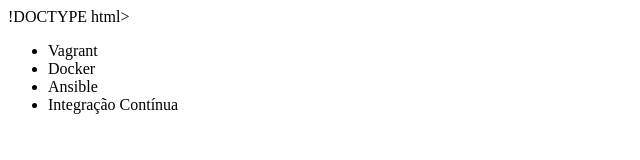
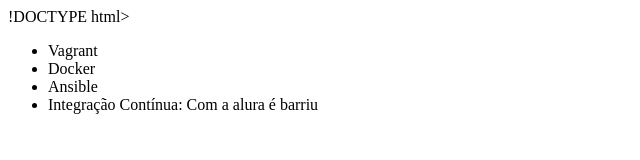
Before and after one commit to lcruz2214/usandoGIT, a plain HTML site: page index.html in a window 1280 px wide. Shown: the whole page, without its empty margins (0-640 px from the left). Drawn offline with Linux system fonts and the light colour scheme.

Commit message:
renomeado nome de curso

```diff
--- a/index.html
+++ b/index.html
@@ -9,7 +9,7 @@
         <li>Vagrant</li>
         <li>Docker</li>
         <li>Ansible</li>
-        <li>Integração Contínua</li>
+        <li>Integração Contínua:  Com a alura é barriu</li>
     </ul>
 </body>
 </html>
```
